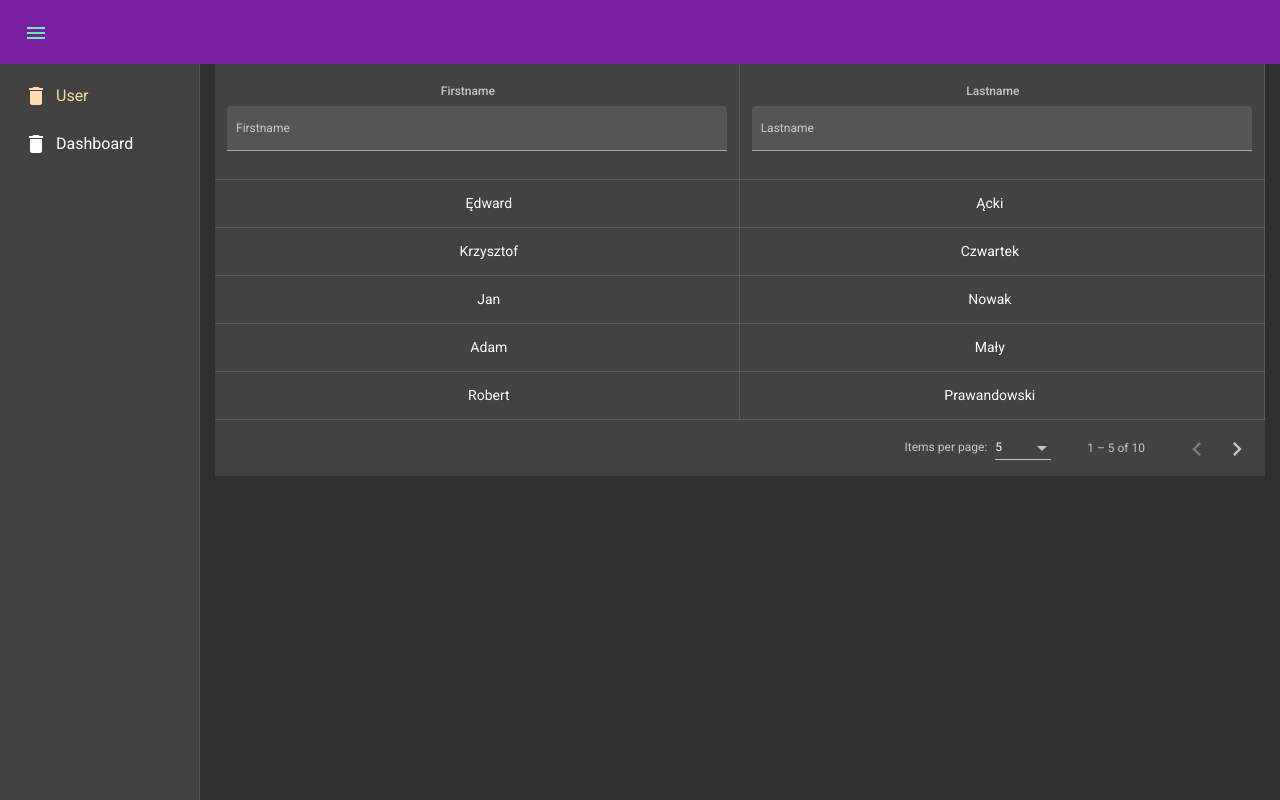
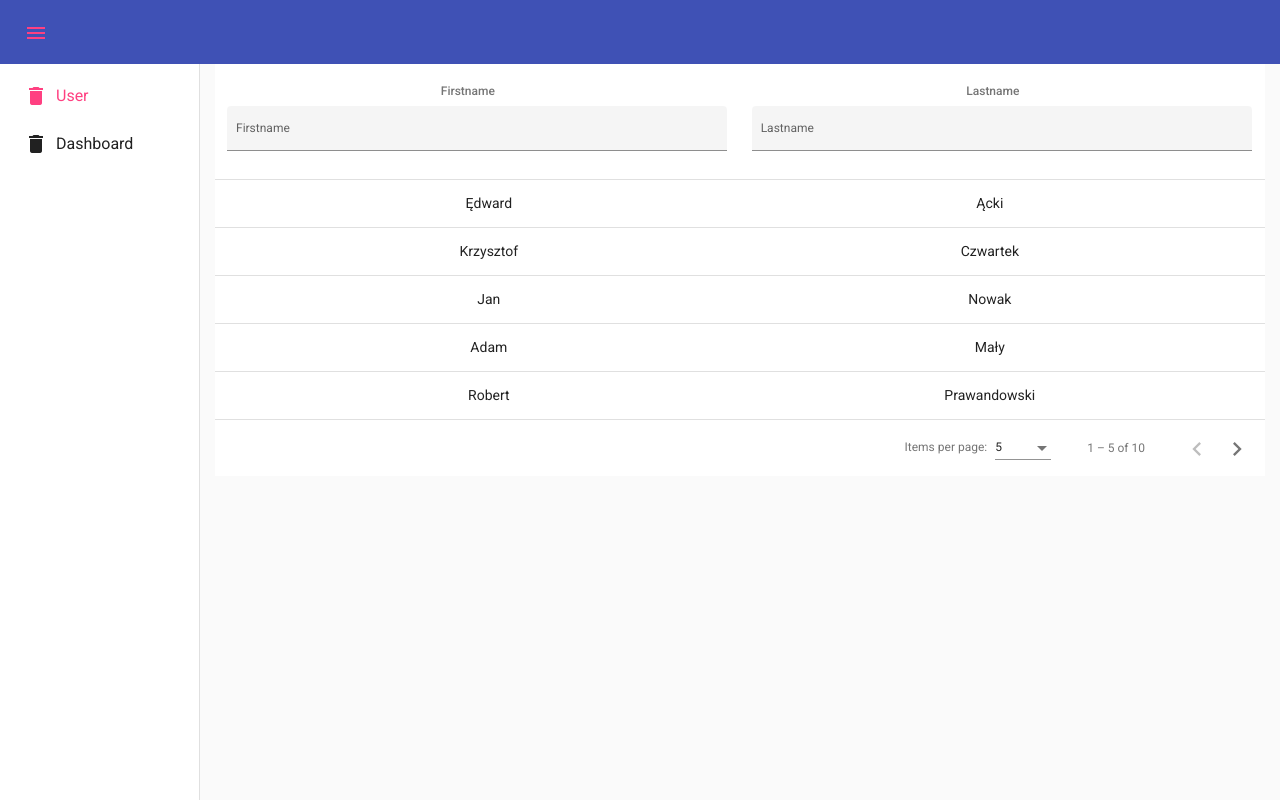
Before and after one commit to Ostromecky/employees, an Angular app: page /users in a window 1280 px wide. Built offline with nearby package versions, Linux system fonts and the light colour scheme; data requests are answered from the project's data file.

Commit message:
Update README.md Change material theme

```diff
--- a/angular.json
+++ b/angular.json
@@ -24,7 +24,7 @@
               "src/assets"
             ],
             "styles": [
-              "./node_modules/@angular/material/prebuilt-themes/purple-green.css",
+              "./node_modules/@angular/material/prebuilt-themes/indigo-pink.css",
               "src/styles.scss"
             ],
             "scripts": []
--- a/src/app/core/components/sidenav/sidenav.component.scss
+++ b/src/app/core/components/sidenav/sidenav.component.scss
@@ -1,3 +1,5 @@
+@import "../../../../variables.scss";
+
 .sidenav-container {
   height: 100%;
 }
@@ -8,10 +10,10 @@
 
 .active-link {
   span {
-    color: #ffdcb1;
+    color: $accent;
   }
   mat-icon {
-    color: #ffdcb1;
+    color: $accent;
   }
 }
 
--- a/src/app/user/components/users/users.component.html
+++ b/src/app/user/components/users/users.component.html
@@ -50,6 +50,7 @@
               *matCellDef="let row">{{row.lastname}}</td>
         </ng-container>
 
+
         <tr mat-header-row
             *matHeaderRowDef="displayedColumns"></tr>
         <tr mat-row
--- /dev/null
+++ b/src/variables.scss
@@ -0,0 +1 @@
+$accent: #ff4081;
```
Also changed, not shown: 1 other file (tests, documents, lock files or other folders).
